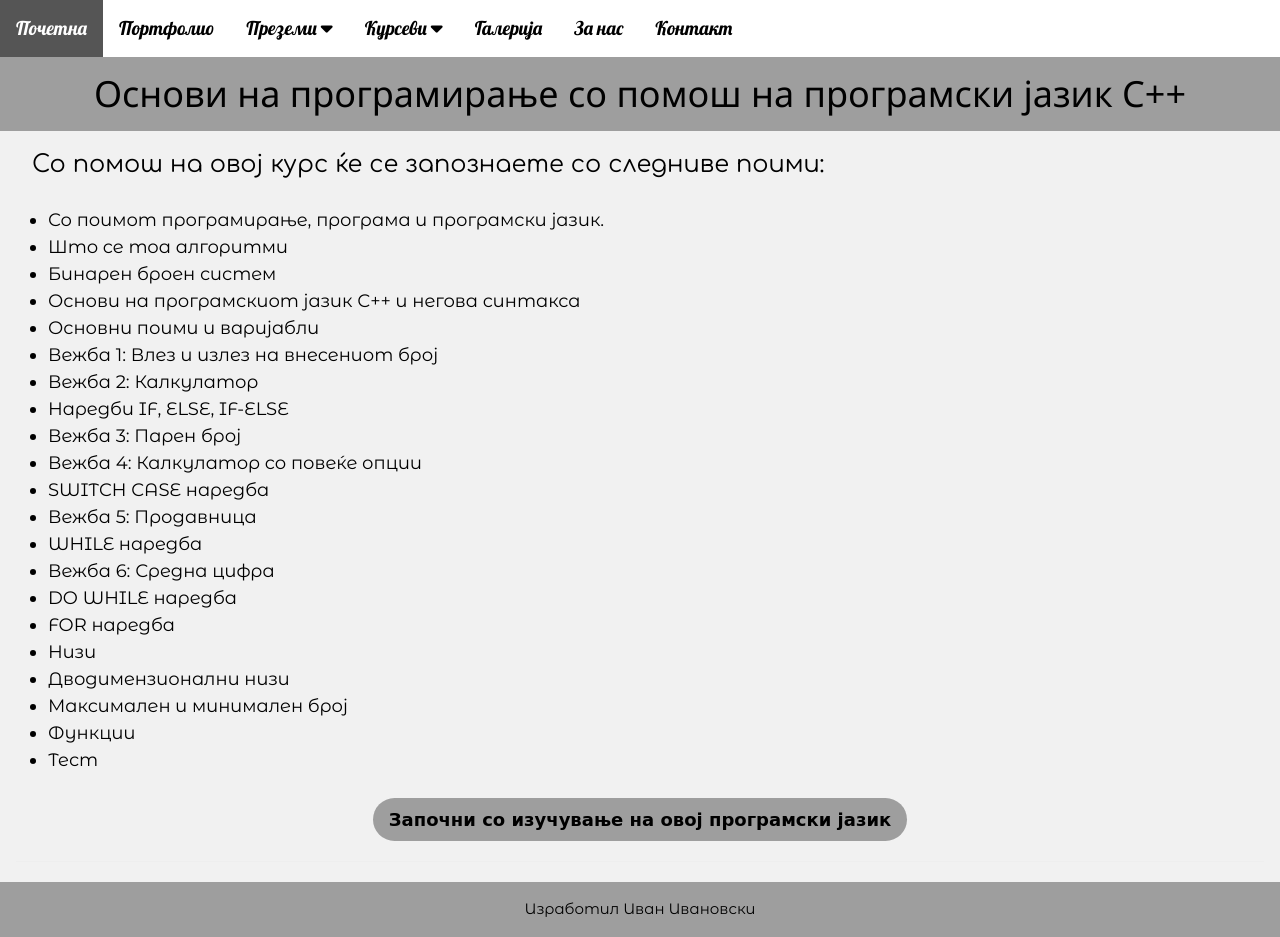
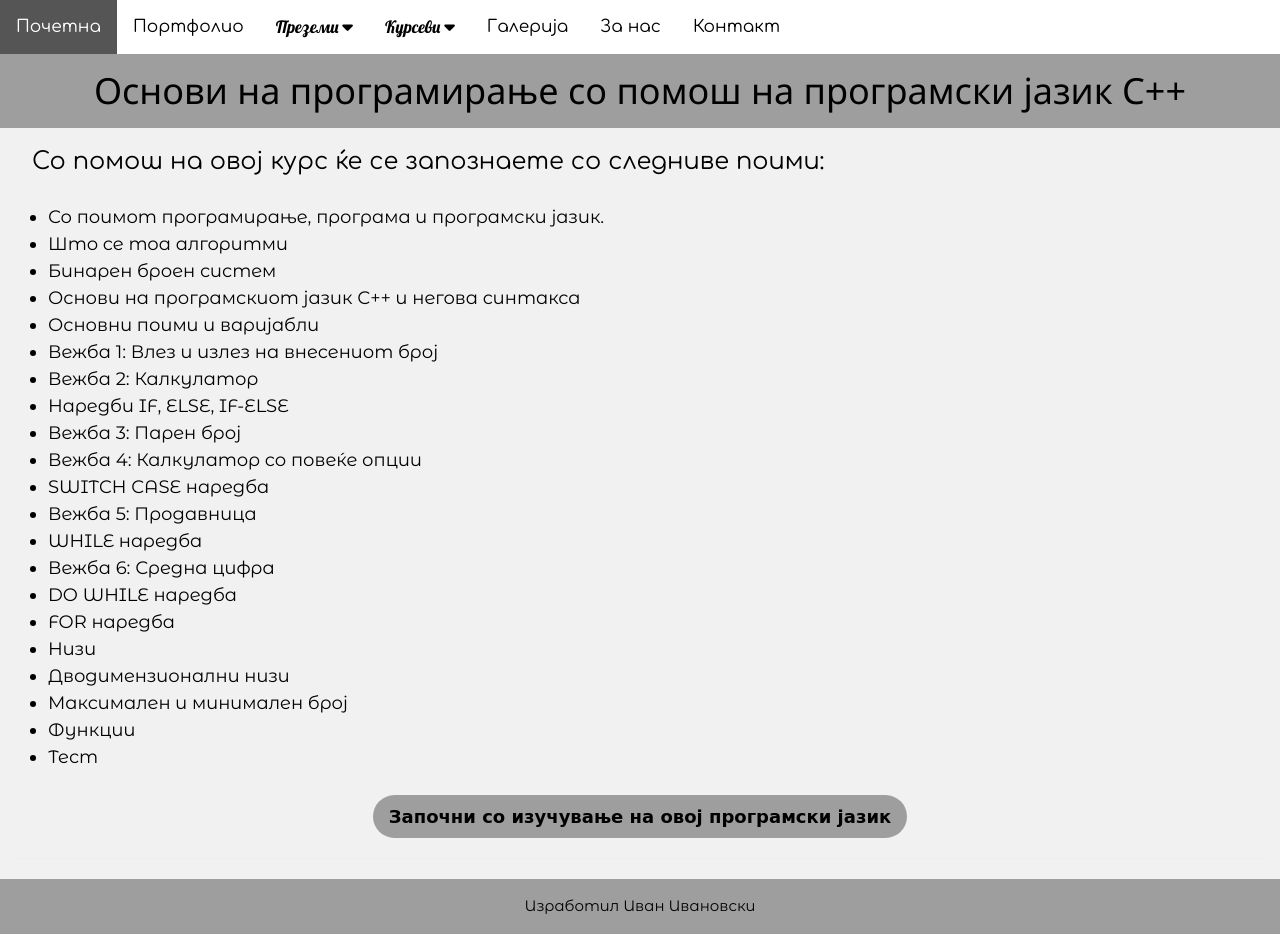
Before and after one commit to NaceBudjoni-Education/NaceBudjoni_education, a plain HTML site: page index.html in a window 1280 px wide. Drawn offline with nearby package versions, Linux system fonts and the light colour scheme.

Commit message:
Update style_c.css

```diff
--- a/style_c.css
+++ b/style_c.css
@@ -43,8 +43,8 @@
     text-align: center;
     padding: 14px 16px;
     text-decoration: none;
-    font-size: 19px;
-    font-family: 'Lobster';
+    font-size: 17px;
+    font-family: 'Comfortaa';
   }
 
   .active {
@@ -57,7 +57,7 @@
   }
 
   .dropdown {
-    font-size: 19px;
+    font-size: 17px;
     float: left;
     overflow: hidden;
     font-family: 'Lobster';
```
